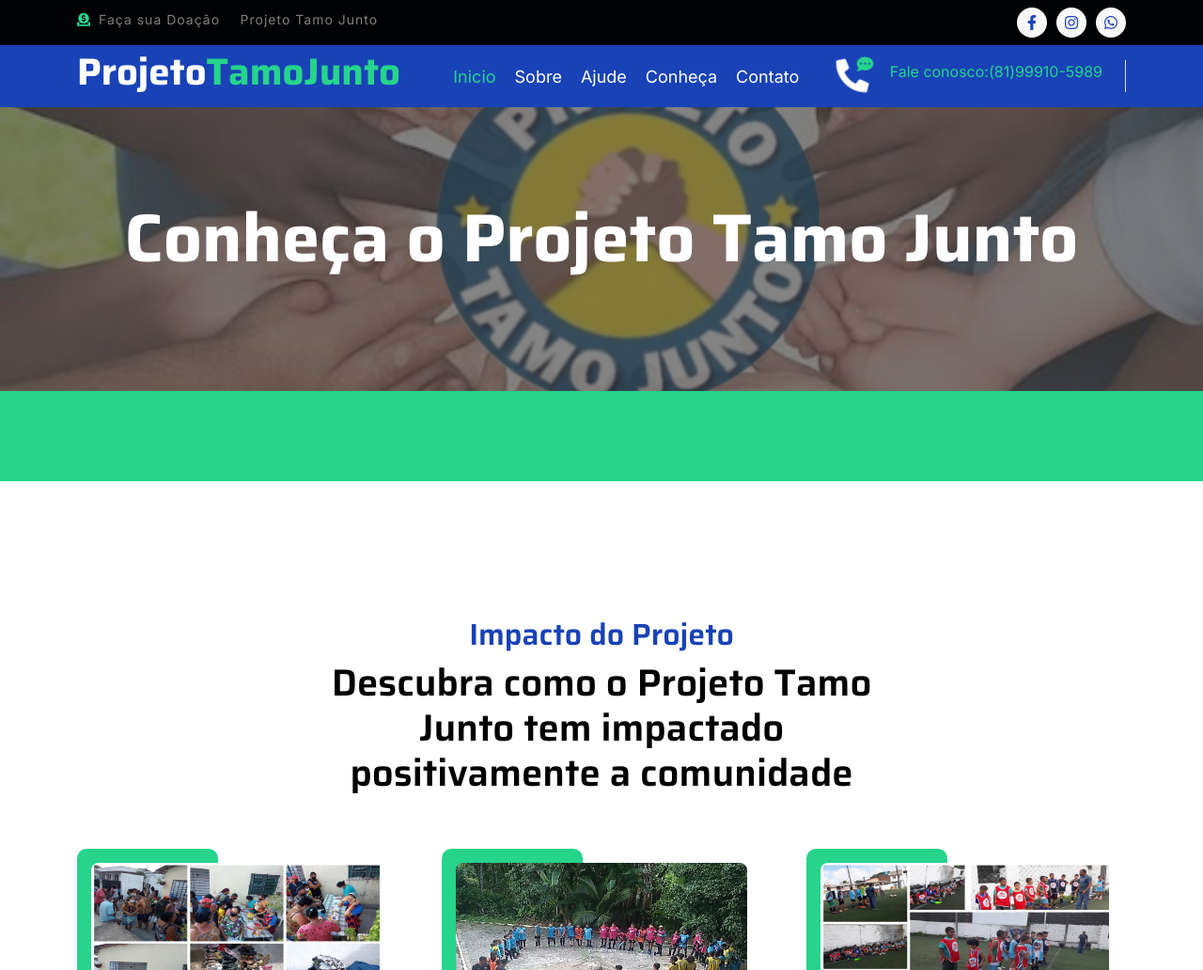
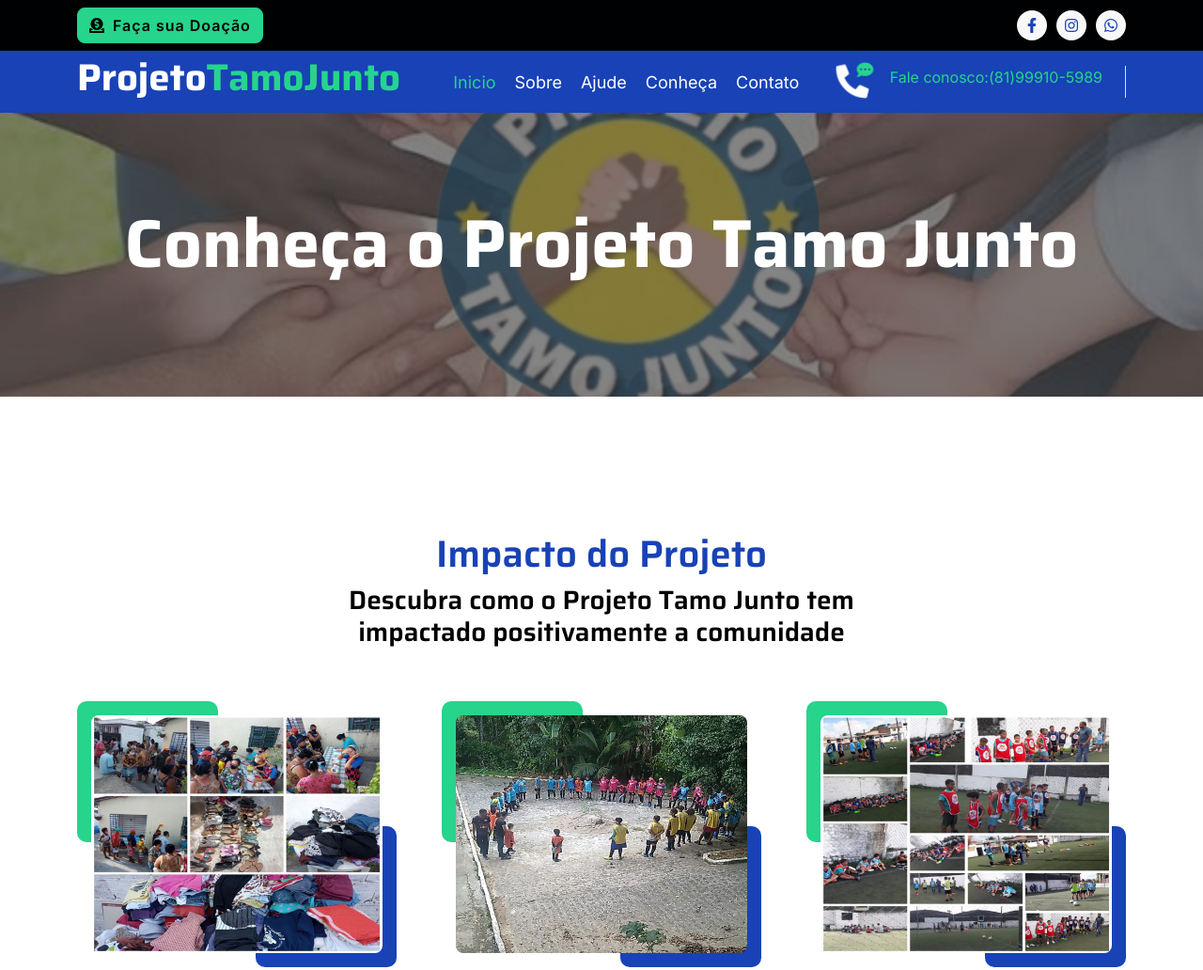
Before and after one commit to Tiago1022/tamojunto, a plain HTML site: page project.html in a window 1280 px wide. Shown: the top 1032 px of the page at 94% size. Drawn offline with nearby package versions, Linux system fonts and the light colour scheme.

Commit message:
Update project.html

```diff
--- a/project.html
+++ b/project.html
@@ -1,5 +1,5 @@
 <!DOCTYPE html>
-<html lang="en">
+<html lang="pt-br">
 
     <head>
         <meta charset="utf-8">
@@ -34,30 +34,24 @@
             <div class="spinner-grow text-primary" role="status"></div>
         </div>
 <!-- Spinner End -->
-
-
 <!-- Topbar Start -->
         <div class="container-fluid bg-dark py-2 d-none d-md-flex">
             <div class="container">
                 <div class="d-flex justify-content-between topbar">
                     <div class="top-info">
-                        <small class="me-3 text-white-50"><a href="service.html#doacao"><i class="fas fa-donate me-2 text-secondary"></i></a>Faça sua Doação</small>
-                        <small class="me-3 text-white-50"><a href="#"><i class=""></i></a>Projeto Tamo Junto</small>
+                        <a href="service.html#doacao" class="btn btn-secondary d-inline-flex align-items-center">
+                        <i class="fas fa-donate me-2"></i>Faça sua Doação</a>
                     </div>
                     <div id="note" class="text-secondary d-none d-xl-flex"><small>Criado com o propósito de fazer o bem! </small></div>
                     <div class="top-link">
-
                         <a href="https://www.facebook.com/projetotamojuntoo"  target="_blank" class="bg-light nav-fill btn btn-sm-square rounded-circle"><i class="fab fa-facebook-f text-primary"></i></a>
-                        <!-- <a href="" class="bg-light nav-fill btn btn-sm-square rounded-circle"><i class="fab fa-twitter text-primary"></i></a> -->
                         <a href="https://www.instagram.com/projetotamojuntoo/" target="_blank" class="bg-light nav-fill btn btn-sm-square rounded-circle"><i class="fab fa-instagram text-primary"></i></a>
                         <a href="https://wa.me/5581999105989" target="_blank" class="bg-light nav-fill btn btn-sm-square rounded-circle me-0"><i class="fab fa-whatsapp text-primary"></i></a>
-
                     </div>
                 </div>
             </div>
         </div>
 <!-- Topbar End -->
-
 <!-- Navbar Start -->
         <div class="container-fluid bg-primary">
             <div class="container">
@@ -74,15 +68,6 @@
                             <a href="about.html" class="nav-item nav-link">Sobre</a>
                             <a href="service.html" class="nav-item nav-link">Ajude</a>
                             <a href="project.html" class="nav-item nav-link">Conheça</a>
-                          <!--   <div class="nav-item dropdown">
-                                <a href="#" class="nav-link dropdown-toggle" data-bs-toggle="dropdown">Pages</a>
-                               <div class="dropdown-menu rounded">
-                                    <a href="blog.html" class="dropdown-item">Our Blog</a>
-                                    <a href="team.html" class="dropdown-item">Our Team</a>
-                                    <a href="testimonial.html" class="dropdown-item">Testimonial</a>
-                                    <a href="404.html" class="dropdown-item">404 Page</a>
-                                </div>
-                            </div>-->
                             <a href="contact.html" class="nav-item nav-link">Contato</a>
                         </div>
                     </div>
@@ -99,48 +84,24 @@
                             <span class="text-white-50"></span>
                             <span class="text-secondary">Fale conosco:(81)99910-5989</span>
                         </div>
-                        <!--<div class="d-flex align-items-center justify-content-center ms-4 ">
-                            <a href="#"><i class="bi bi-search text-white fa-2x"></i> </a>
-                        </div> -->
                     </div>
                 </nav>
             </div>
         </div>
 <!-- Navbar End -->
-
 <!-- Page Header Start -->
         <div class="container-fluid page-header py-5">
             <div class="container text-center py-5">
                 <h1 class="display-2 text-white mb-4 animated slideInDown">Conheça o Projeto Tamo Junto</h1>
-               <!-- <nav aria-label="breadcrumb animated slideInDown">
-                    <ol class="breadcrumb justify-content-center mb-0">
-                        <li class="breadcrumb-item"><a href="#">Home</a></li>
-                        <li class="breadcrumb-item"><a href="#">Pages</a></li>
-                        <li class="breadcrumb-item" aria-current="page">Projects</li>
-                    </ol>
-                </nav> -->
             </div>
         </div>
 <!-- Page Header End -->
-
-
-
-        <!-- Fact Start -->
-        <div class="container-fluid bg-secondary py-5">
-            <div class="container">
-                <div class="row">
-
-                </div>
-            </div>
-        </div>
-        <!-- Fact End -->
-
 <!-- Project Start -->
         <div class="container-fluid project py-5 my-5">
             <div class="container py-5">
                 <div class="text-center mx-auto pb-5 wow fadeIn" data-wow-delay=".3s" style="max-width: 600px;">
-                    <h2 class="text-primary">Impacto do Projeto</h2>
-                    <h1>Descubra como o Projeto Tamo Junto tem impactado positivamente a comunidade</h1>
+                    <h1 class="text-primary">Impacto do Projeto</h1>
+                    <h3>Descubra como o Projeto Tamo Junto tem impactado positivamente a comunidade</h3>
                 </div>
                 <div class="row g-5">
                     <div class="col-md-6 col-lg-4 wow fadeIn" data-wow-delay=".3s">
@@ -215,7 +176,7 @@
                                 <div class="project-content">
                                     <a href="https://www.instagram.com/p/CJOFywDFmMs/?img_index=1" target="_blank" class="text-center">
                                         <h4 class="text-secondary">Ação social</h4>
-                                        <p class="m-0 text-white">Entregando cestas básicas</p>
+                                        <p class="m-0 text-white">Entregando alimentos</p>
                                     </a>
                                 </div>
                             </div>
@@ -225,7 +186,6 @@
             </div>
         </div>
 <!-- Project End -->
-
 <!-- Footer Start -->
  <div class="container-fluid footer bg-dark wow fadeIn" data-wow-delay=".3s">
     <div class="container pt-5 pb-4">
@@ -243,7 +203,6 @@
                     <a href="contact.html" class="mb-2 text-white"><i class="fas fa-angle-right text-secondary me-2"></i>Contato</a>
                     <a href="service.html#doacao" class="mb-2 text-white"><i class="fas fa-angle-right text-secondary me-2"></i>Doar</a>
                     <a href="project.html" class="mb-2 text-white"><i class="fas fa-angle-right text-secondary me-2"></i>Conheça</a>
-
                 </div>
             </div>
             <div class="col-lg-3 col-md-6">
@@ -285,12 +244,8 @@
     </div>
 </div>
 <!-- Footer End -->
-
-
 <!-- Back to Top -->
 <a href="#" class="btn btn-secondary btn-square rounded-circle back-to-top"><i class="fa fa-arrow-up text-white"></i></a>
-
-
 <!-- JavaScript Libraries -->
 <script src="https://ajax.googleapis.com/ajax/libs/jquery/3.6.4/jquery.min.js"></script>
 <script src="https://cdn.jsdelivr.net/npm/bootstrap@5.0.0/dist/js/bootstrap.bundle.min.js"></script>
@@ -298,9 +253,7 @@
 <script src="lib/easing/easing.min.js"></script>
 <script src="lib/waypoints/waypoints.min.js"></script>
 <script src="lib/owlcarousel/owl.carousel.min.js"></script>
-
 <!-- Template Javascript -->
 <script src="js/main.js"></script>
 </body>
-
 </html>
```
Lines whose indentation alone changed are shown as unchanged.
